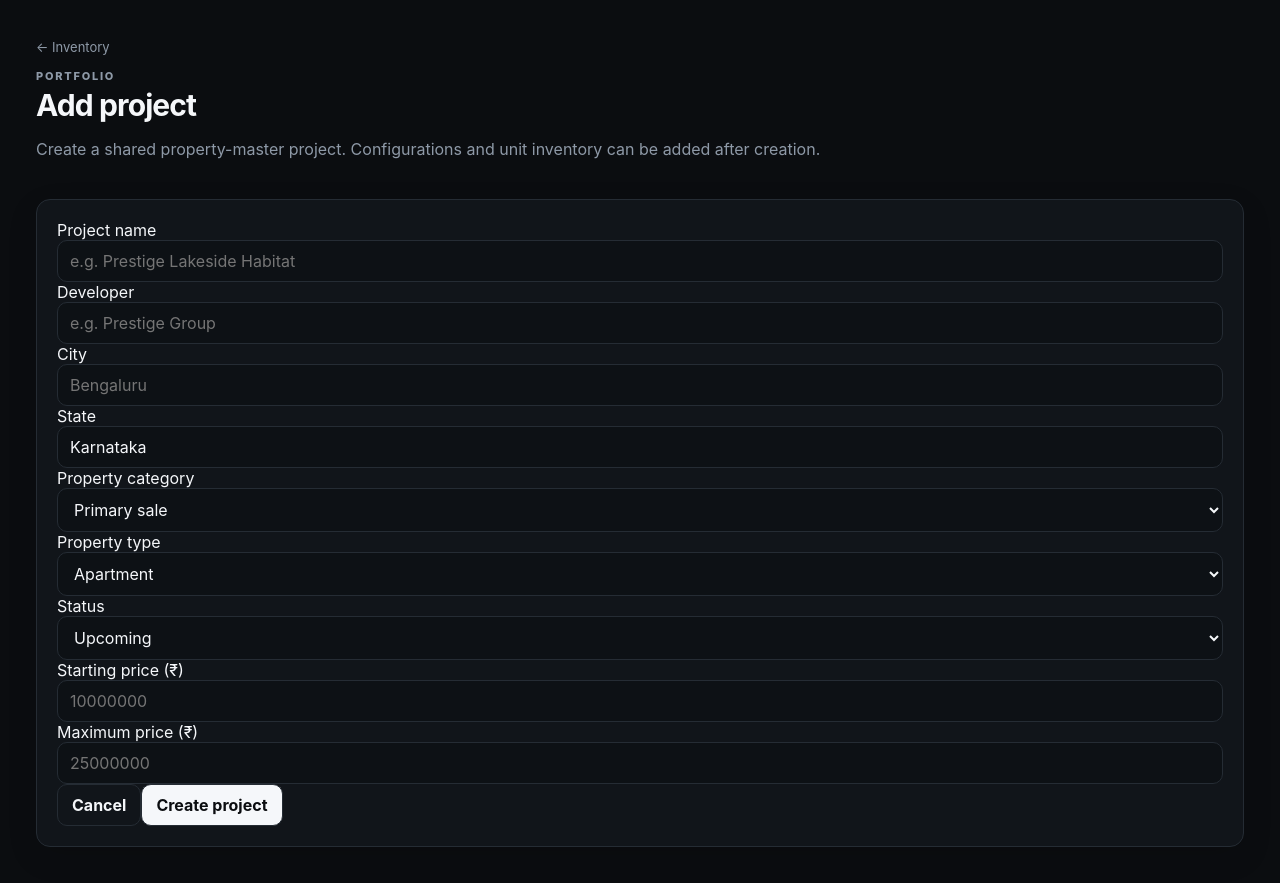
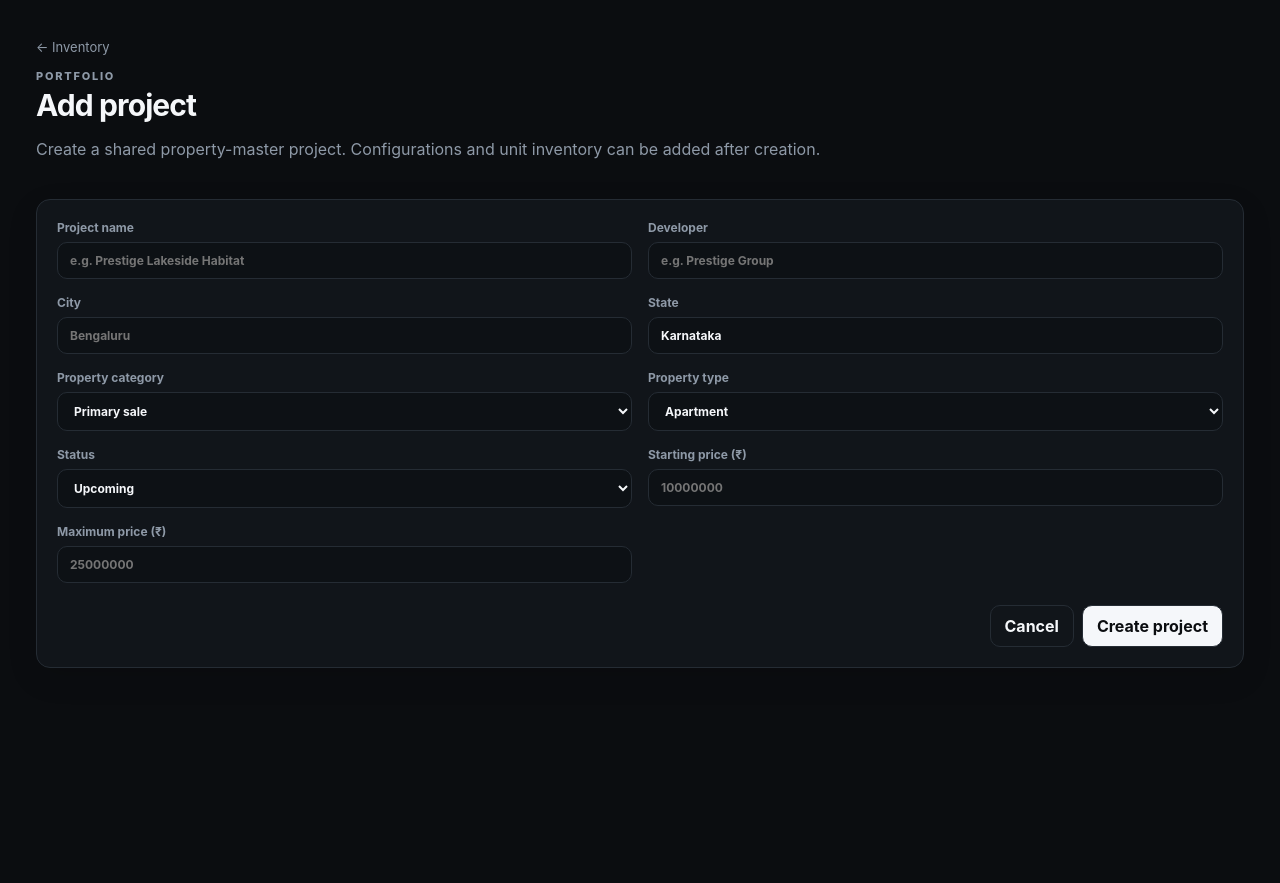
Before and after one commit to syedusman-create/Realestate_CRM, a Next.js app in the folder apps/web/: page /dashboard/inventory/new in a window 1280 px wide. After the commit the page ends 800 px from the top, so only its background shows below. Built offline with nearby package versions, Linux system fonts and the light colour scheme.

Commit message:
style: add inventory form layout

```diff
--- a/apps/web/app/globals.css
+++ b/apps/web/app/globals.css
@@ -40,6 +40,10 @@ button:disabled { cursor: not-allowed; opacity: .55; }
 input, select, textarea { width: 100%; background: #0d1115; color: var(--text); border: 1px solid var(--border); border-radius: 10px; padding: 10px 12px; outline: none; }
 textarea { resize: vertical; min-height: 80px; }
 input:focus, select:focus, textarea:focus { border-color: #586574; }
+.form-grid { display: grid; grid-template-columns: repeat(2, minmax(0,1fr)); gap: 16px; }
+.form-grid label { display: flex; flex-direction: column; gap: 7px; color: var(--muted); font-size: 12px; font-weight: 650; }
+.form-grid input, .form-grid select { color: var(--text); }
+.form-actions { grid-column: 1 / -1; display: flex; justify-content: flex-end; gap: 8px; padding-top: 6px; }
 .chips { display: flex; flex-wrap: wrap; gap: 7px; }
 .chip { padding: 8px 11px; color: var(--muted); font-size: 12px; }
 .chip.active { color: var(--text); background: var(--panel-2); }
@@ -91,4 +95,4 @@ tr:last-child td { border-bottom: 0; }
 .topbar-actions { display: flex; gap: 8px; }
 .text-button { color: var(--muted); font-size: 12px; }
 @media (max-width: 980px) { .app-shell { grid-template-columns: 1fr; } .sidebar { min-height: auto; border-right: 0; border-bottom: 1px solid var(--border); } .sidebar nav { flex-direction: row; overflow-x: auto; } .sidebar-footer { display: none; } .metric-grid, .content-grid, .recommendation-grid { grid-template-columns: 1fr 1fr; } .dialer-disposition { grid-template-columns: 1fr; } .dialer-disposition .actions-inline { grid-column: auto; } }
-@media (max-width: 680px) { .page, .workspace { padding: 20px; } .page-header, .filters, .topbar, .dialer-contact { align-items: flex-start; flex-direction: column; } .metric-grid, .content-grid, .quick-grid, .detail-grid, .recommendation-grid { grid-template-columns: 1fr; } table { min-width: 760px; } .table-wrap { overflow-x: auto; } .campaign-card { flex-direction: column; } .search-form { width: 100%; } }
+@media (max-width: 680px) { .page, .workspace { padding: 20px; } .page-header, .filters, .topbar, .dialer-contact { align-items: flex-start; flex-direction: column; } .metric-grid, .content-grid, .quick-grid, .detail-grid, .recommendation-grid, .form-grid { grid-template-columns: 1fr; } table { min-width: 760px; } .table-wrap { overflow-x: auto; } .campaign-card { flex-direction: column; } .search-form { width: 100%; } .form-actions { grid-column: auto; justify-content: stretch; } .form-actions .button { flex: 1; } }
```
